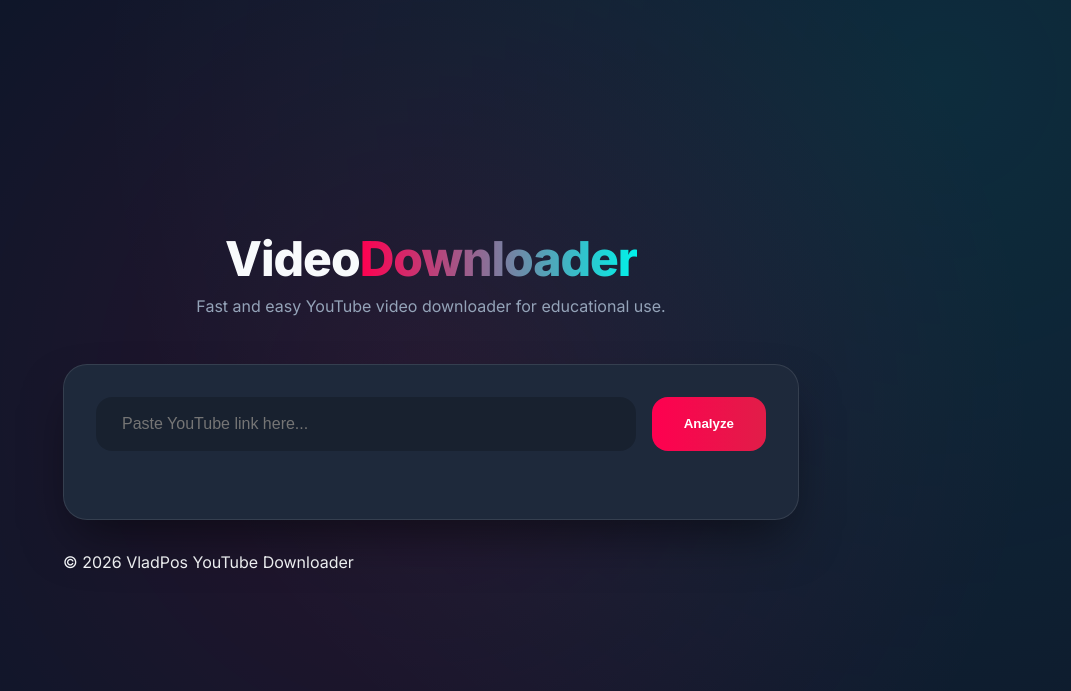
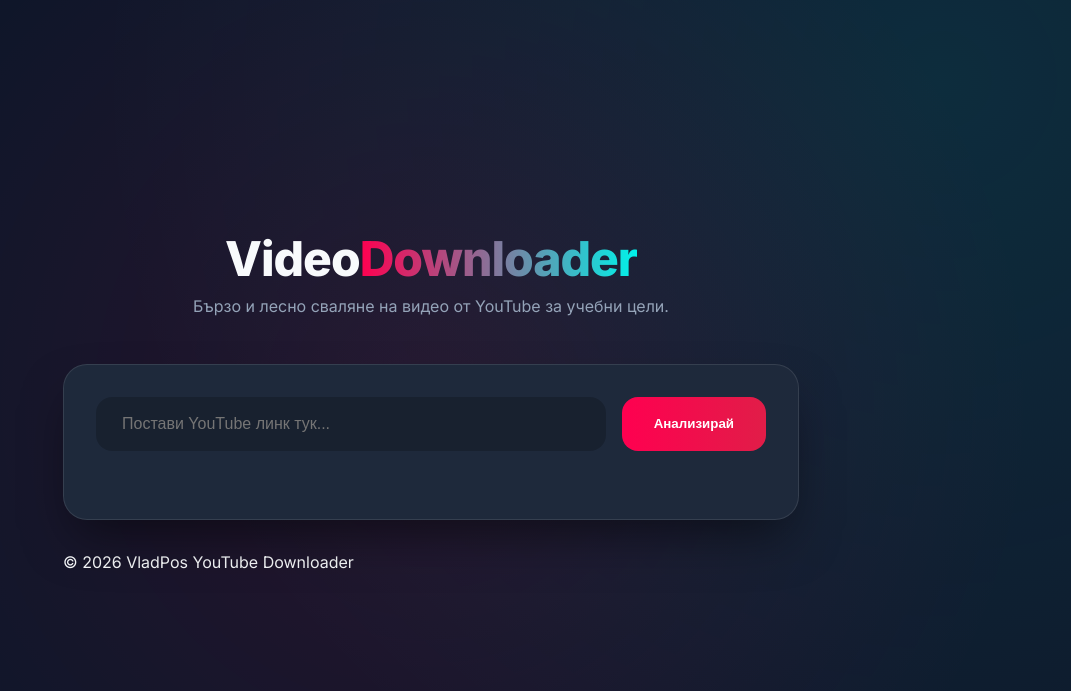
Before and after one commit to Vladimir2010/Youtube_Downloader, a Flask app: page / in a window 1280 px wide. Shown: the top 691 px of the page, without its empty margins (209-1280 px from the left). Run offline with Flask 3, Linux system fonts and the light colour scheme.

Commit message:
Edit  web version.

```diff
--- a/VladPos_YT_Downloader/templates/index.html
+++ b/VladPos_YT_Downloader/templates/index.html
@@ -1,10 +1,11 @@
 <!DOCTYPE html>
-<html lang="en">
+<html lang="bg">
 
 <head>
     <meta charset="UTF-8">
     <meta name="viewport" content="width=device-width, initial-scale=1.0">
-    <title>YouTube Downloader - Premium Tool</title>
+    <title>YouTube Downloader - Професионален Инструмент</title>
+    <link rel="icon" type="image/png" href="{{ url_for('static', filename='app_icon.png') }}">
     <link rel="stylesheet" href="{{ url_for('static', filename='style.css') }}">
     <link href="https://fonts.googleapis.com/css2?family=Inter:wght@400;600;800&display=swap" rel="stylesheet">
 </head>
@@ -15,49 +16,49 @@
     <div class="container">
         <header>
             <h1>Video<span>Downloader</span></h1>
-            <p>Fast and easy YouTube video downloader for educational use.</p>
+            <p>Бързо и лесно сваляне на видео от YouTube за учебни цели.</p>
         </header>
 
         <main>
             <div class="input-card">
                 <div class="input-group">
-                    <input type="text" id="url-input" placeholder="Paste YouTube link here..." autocomplete="off">
-                    <button id="analyze-btn">Analyze</button>
+                    <input type="text" id="url-input" placeholder="Постави YouTube линк тук..." autocomplete="off">
+                    <button id="analyze-btn">Анализирай</button>
                 </div>
                 <div id="error-msg" class="error"></div>
             </div>
 
             <div id="video-info" class="video-info-card hidden">
                 <div class="thumbnail-container">
-                    <img id="video-thumbnail" src="" alt="Thumbnail">
+                    <img id="video-thumbnail" src="" alt="Миниизображение">
                 </div>
                 <div class="details">
                     <h2 id="video-title"></h2>
                     <div class="options">
                         <div class="option-group">
-                            <label>Download Type:</label>
+                            <label>Тип на сваляне:</label>
                             <select id="type-select">
-                                <option value="video">Video + Audio (MP4)</option>
-                                <option value="audio">Audio Only (MP3)</option>
+                                <option value="video">Видео + Аудио (MP4)</option>
+                                <option value="audio">Само Аудио (MP3)</option>
                             </select>
                         </div>
                         <div class="option-group" id="quality-group">
-                            <label>Quality:</label>
+                            <label>Качество:</label>
                             <select id="quality-select"></select>
                         </div>
                     </div>
-                    <button id="download-btn">Start Download</button>
+                    <button id="download-btn">Започни изтегляне</button>
                 </div>
             </div>
 
             <div id="progress-container" class="progress-card hidden">
-                <h3>Downloading...</h3>
+                <h3>Изтегляне...</h3>
                 <div class="progress-bar-bg">
                     <div id="progress-bar-fill"></div>
                 </div>
-                <p id="status-text">Waiting for server...</p>
+                <p id="status-text">Изчакване на сървъра...</p>
                 <div id="final-link" class="hidden">
-                    <a id="download-link" href="#" class="final-btn" target="_blank">Download File</a>
+                    <a id="download-link" href="#" class="final-btn" target="_blank">Изтегли файла</a>
                 </div>
             </div>
         </main>
--- a/capacitor.config.json
+++ b/capacitor.config.json
@@ -4,8 +4,7 @@
     "webDir": "frontend",
     "server": {
         "androidScheme": "http",
-        "cleartext": true,
-        "url": "http://10.0.2.2:5000"
+        "cleartext": true
     },
     "android": {
         "buildOptions": {
--- a/frontend/index.html
+++ b/frontend/index.html
@@ -83,6 +83,7 @@
         </footer>
     </div>
 
+    <script src="capacitor.js"></script>
     <script src="app.js"></script>
 </body>
 </html>
--- a/frontend/style.css
+++ b/frontend/style.css
@@ -22,6 +22,8 @@ body {
     color: var(--text);
     min-height: 100vh;
     padding: 20px;
+    padding-top: calc(20px + env(safe-area-inset-top));
+    padding-bottom: calc(20px + env(safe-area-inset-bottom));
 }
 
 .container {
--- a/package.json
+++ b/package.json
@@ -23,7 +23,11 @@
         "@capacitor/cli": "^6.0.0"
     },
     "dependencies": {
+        "@capacitor/android": "^6.0.0",
+        "@capacitor/browser": "^6.0.6",
         "@capacitor/core": "^6.0.0",
-        "@capacitor/android": "^6.0.0"
+        "@capacitor/device": "^6.0.3",
+        "@capacitor/filesystem": "^6.0.4",
+        "@capacitor/share": "^6.0.4"
     }
 }
```
Also changed, not shown: backend/requirements.txt (+5 -4 lines), frontend/app.js (+21 -3 lines), README.md, package-lock.json.
